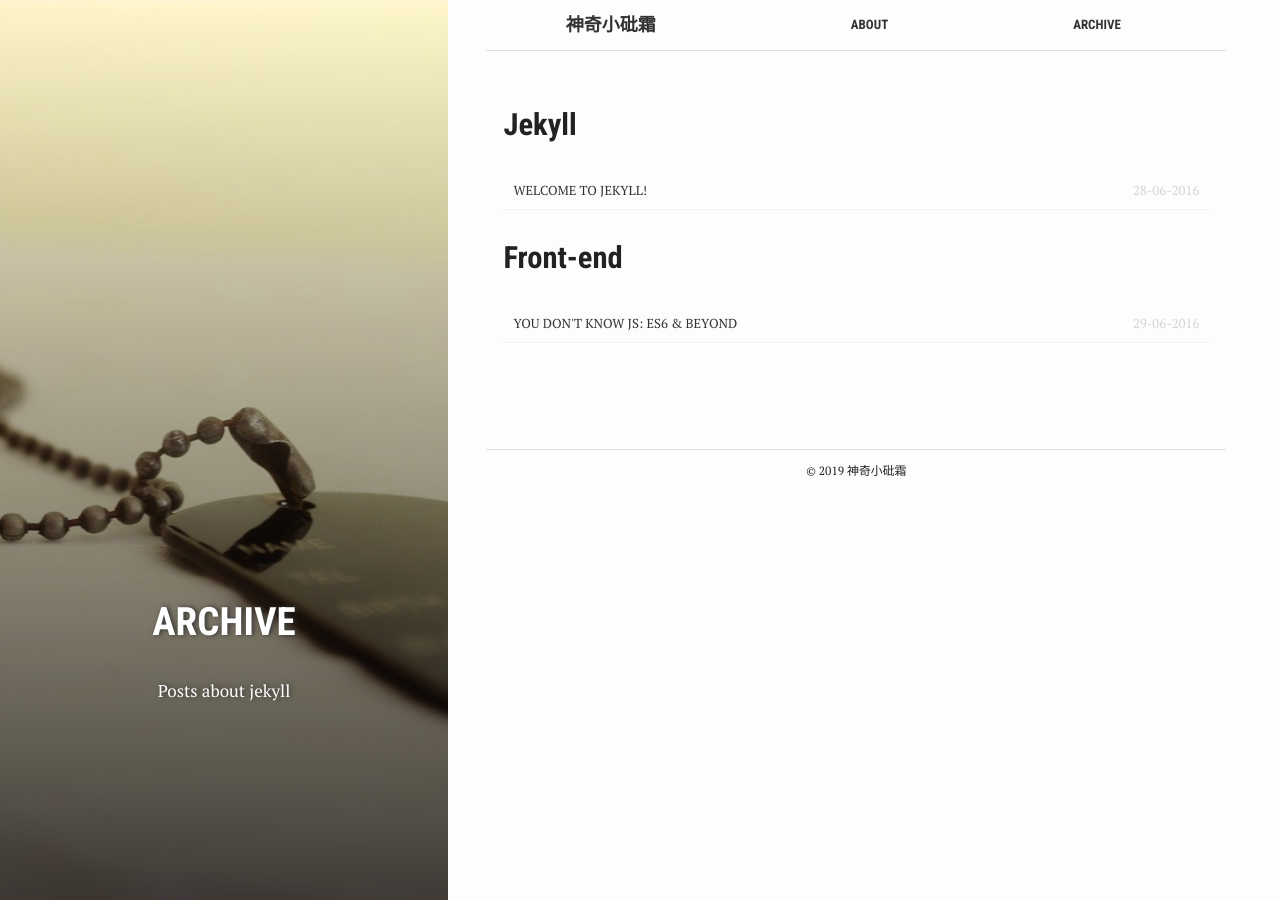
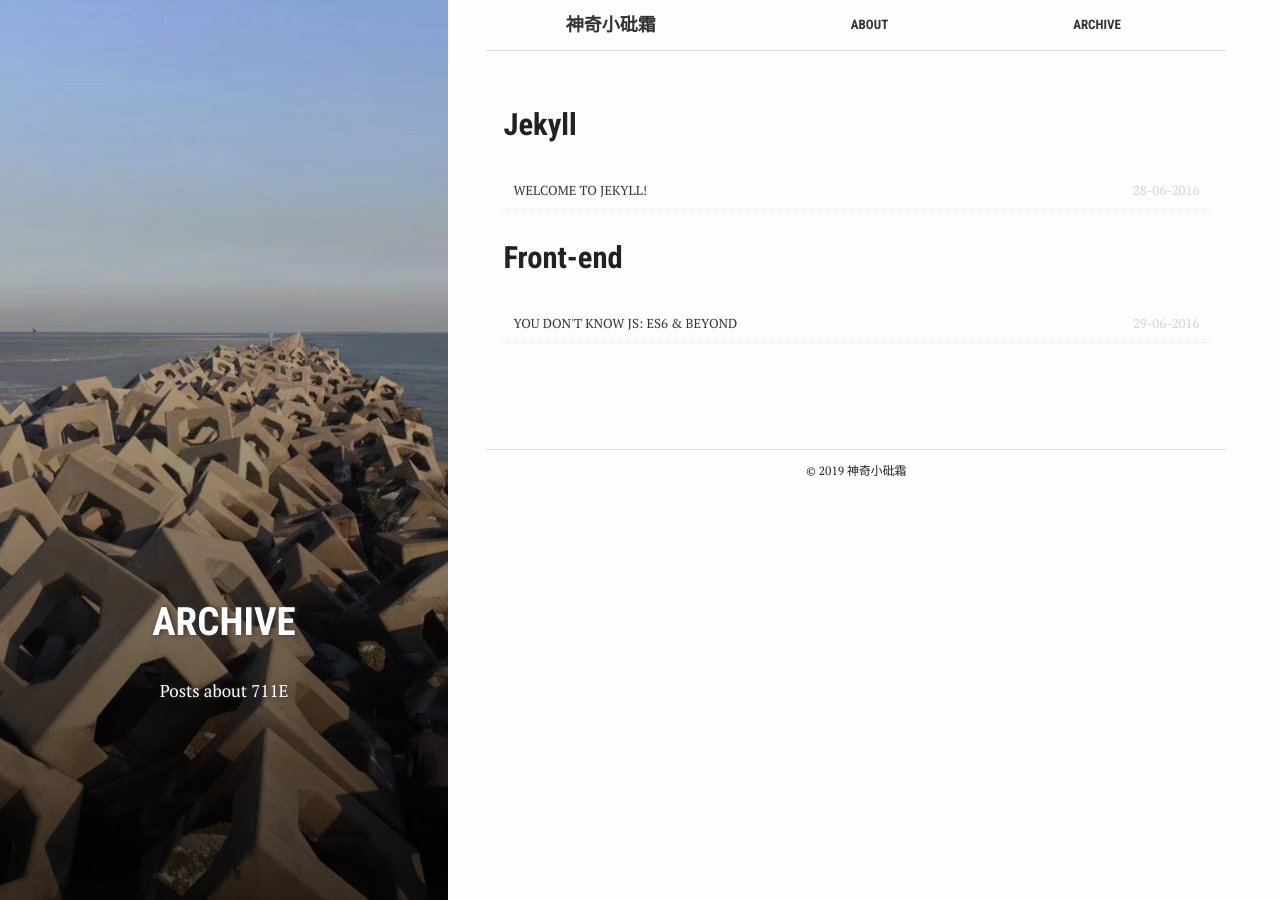
Before and after one commit to 711e/711e.github.io, a Jekyll site: the page built from archive.md, in a window 1280 px wide. Built offline with Jekyll 4.4.1, drawn with Linux system fonts in a browser that asks for light colours.

Commit message:
Update archive.md

```diff
--- a/archive.md
+++ b/archive.md
@@ -1,10 +1,10 @@
 ---
-bg: "tag.jpg"
+bg: "hedi.png"
 layout: page
 permalink: /posts/
 title: "Archive"
 crawlertitle: "All articles"
-summary: "Posts about jekyll"
+summary: "Posts about 711E"
 active: archive
 ---
 
```
